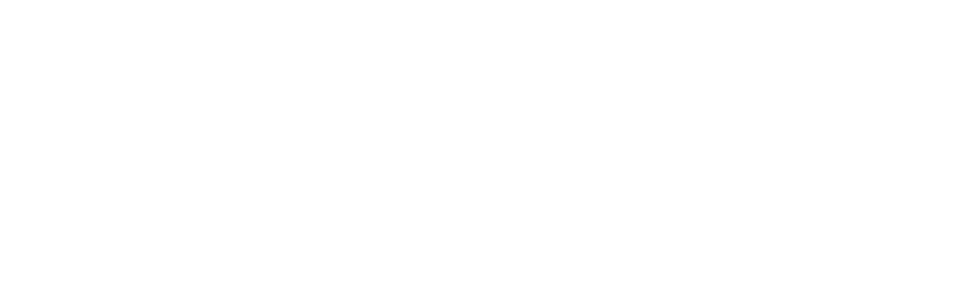
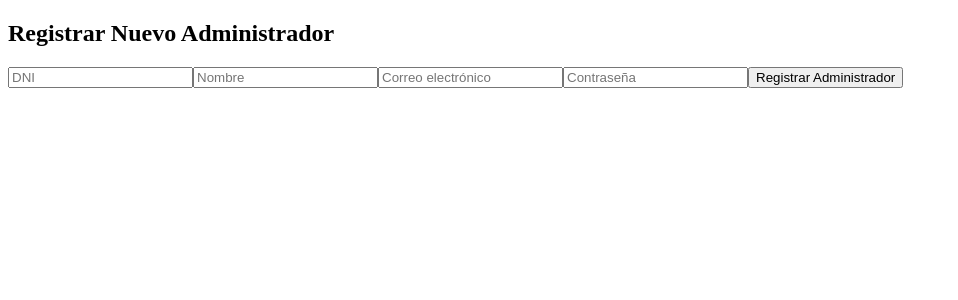
Before and after one commit to JeremyPD/Hotelhosting, a React (Create React App) app: page /admin_register in a window 1280 px wide. Before the commit this address had no page. Shown: the top 300 px of the page, without its empty margins (0-958 px from the left). Built offline with nearby package versions, Linux system fonts and the light colour scheme.

Commit message:
Primer commit

```diff
--- a/src/App.js
+++ b/src/App.js
@@ -1,15 +1,22 @@
 import React from 'react';
-import { Route, Routes } from 'react-router-dom';
+import { Navigate, Route, Routes } from 'react-router-dom';
+import Admin from './pages/Admin';
+import Admin_Register from './pages/Admin_Register';
+import Home from "./pages/Home";
 import Login from './pages/Login';
 import Register from './pages/Register';
 import Success from './pages/Success';
 
 function App() {
   return (
-    <Routes>
-      <Route path="/" element={<Login />} />
+      <Routes>
+      <Route path="/" element={<Navigate to="/login" />} />
+      <Route path="/login" element={<Login />} />
       <Route path="/register" element={<Register />} />
+      <Route path="/home" element={<Home />} />
+      <Route path="/admin" element={<Admin />} />
       <Route path="/success" element={<Success />} />
+      <Route path="/admin_register" element={<Admin_Register />} />
     </Routes>
   );
 }
--- /dev/null
+++ b/src/pages/Admin.js
@@ -0,0 +1,17 @@
+import React from 'react';
+import { Link } from 'react-router-dom';
+
+function Admin() {
+  return (
+    <div>
+      <h2>Vista de Administrador</h2>
+      <p>Bienvenido, administrador.</p>
+
+      <Link to="/admin_register">
+        <button>Registrar Nuevo Administrador</button>
+      </Link>
+    </div>
+  );
+}
+
+export default Admin;
--- /dev/null
+++ b/src/pages/Admin_Register.js
@@ -0,0 +1,74 @@
+import { createUserWithEmailAndPassword } from 'firebase/auth';
+import { addDoc, collection } from 'firebase/firestore';
+import React, { useState } from 'react';
+import { useNavigate } from 'react-router-dom';
+import { auth, db } from '../firebase';
+
+function Admin_Register() {
+  const [dni, setDni] = useState('');
+  const [name, setName] = useState('');
+  const [email, setEmail] = useState('');
+  const [password, setPassword] = useState('');
+  const [role, setRole] = useState('ADMINISTRADOR'); // Rol predefinido como ADMINISTRADOR
+  const [error, setError] = useState('');
+  const navigate = useNavigate();
+
+  const handleRegister = async (e) => {
+    e.preventDefault();
+
+    try {
+      // Crear un nuevo usuario en Firebase Authentication
+      const userCredential = await createUserWithEmailAndPassword(auth, email, password);
+      const user = userCredential.user;
+
+      // Guardar los datos en la colección "Admin" en Firestore
+      await addDoc(collection(db, 'Admin'), {
+        DNI: dni,
+        nombre: name,
+        correo: email,
+        contraseña: password, // Recuerda: nunca guardes contraseñas en texto plano en producción
+        rol: role,
+      });
+
+      navigate('/admin'); // Redirigir a la vista de Admin después de registrar un nuevo admin
+    } catch (error) {
+      setError('Error al registrar: ' + error.message);
+    }
+  };
+
+  return (
+    <div>
+      <h2>Registrar Nuevo Administrador</h2>
+      {error && <p style={{ color: 'red' }}>{error}</p>}
+      <form onSubmit={handleRegister}>
+        <input
+          type="text"
+          placeholder="DNI"
+          value={dni}
+          onChange={(e) => setDni(e.target.value)}
+        />
+        <input
+          type="text"
+          placeholder="Nombre"
+          value={name}
+          onChange={(e) => setName(e.target.value)}
+        />
+        <input
+          type="email"
+          placeholder="Correo electrónico"
+          value={email}
+          onChange={(e) => setEmail(e.target.value)}
+        />
+        <input
+          type="password"
+          placeholder="Contraseña"
+          value={password}
+          onChange={(e) => setPassword(e.target.value)}
+        />
+        <button type="submit">Registrar Administrador</button>
+      </form>
+    </div>
+  );
+}
+
+export default Admin_Register;
--- a/src/pages/Login.js
+++ b/src/pages/Login.js
@@ -1,7 +1,8 @@
 import { signInWithEmailAndPassword } from 'firebase/auth';
+import { collection, getDocs, query, where } from 'firebase/firestore';
 import React, { useState } from 'react';
 import { Link, useNavigate } from 'react-router-dom';
-import { auth } from '../firebase';
+import { auth, db } from '../firebase'; // Asegúrate de que `db` esté importado
 
 function Login() {
   const [email, setEmail] = useState('');
@@ -13,8 +14,32 @@ function Login() {
     e.preventDefault();
 
     try {
-      await signInWithEmailAndPassword(auth, email, password);
-      navigate('/success'); // Redirige a la vista de inicio de sesión exitoso
+      const userCredential = await signInWithEmailAndPassword(auth, email, password);
+      const user = userCredential.user;
+
+      // Array con las colecciones que queremos buscar
+      const collections = ['Usuario', 'Admin'];
+
+      let found = false;
+
+      for (const col of collections) {
+        const q = query(collection(db, col), where('correo', '==', email));
+        const querySnapshot = await getDocs(q);
+
+        querySnapshot.forEach((doc) => {
+          const userData = doc.data();
+          if (userData.rol === 'ADMINISTRADOR') {
+            navigate('/admin'); // Redirige a la vista de administrador
+            found = true;
+          }
+        });
+
+        if (found) break;
+      }
+
+      if (!found) {
+        navigate('/success'); // Si no se encontró rol o no es ADMINISTRADOR, redirige a success
+      }
     } catch (error) {
       setError('Error al iniciar sesión: ' + error.message);
     }
--- a/src/pages/Register.js
+++ b/src/pages/Register.js
@@ -1,60 +1,56 @@
-import { createUserWithEmailAndPassword } from 'firebase/auth';
-import { doc, setDoc } from 'firebase/firestore';
-import React, { useState } from 'react';
-import { useNavigate } from 'react-router-dom';
-import { auth, db } from '../firebase';
+import { createUserWithEmailAndPassword } from "firebase/auth";
+import { doc, setDoc } from "firebase/firestore";
+import React, { useState } from "react";
+import { useNavigate } from "react-router-dom";
+import { auth, db } from "../firebase"; // Asegúrate de importar correctamente 'auth' y 'db'
 
-function Register() {
-  const [name, setName] = useState('');
-  const [email, setEmail] = useState('');
-  const [dni, setDni] = useState('');
-  const [phone, setPhone] = useState('');
-  const [password, setPassword] = useState('');
-  const [confirmPassword, setConfirmPassword] = useState('');
-  const [error, setError] = useState('');
+const Register = () => {
+  const [email, setEmail] = useState("");
+  const [password, setPassword] = useState("");
+  const [confirmPassword, setConfirmPassword] = useState("");
+  const [name, setName] = useState("");
+  const [DNI, setDNI] = useState("");
+  const [phone, setPhone] = useState("");
+  const [error, setError] = useState("");
+
   const navigate = useNavigate();
 
   const handleRegister = async (e) => {
     e.preventDefault();
+    setError("");
 
-    // Validar formulario
-    if (!name || !email || !dni || !phone || !password || !confirmPassword) {
-      setError('Por favor, complete todos los campos');
+    if (password !== confirmPassword) {
+      setError("Las contraseñas no coinciden.");
       return;
     }
 
     if (password.length < 8) {
-      setError('La contraseña debe tener al menos 8 caracteres');
-      return;
-    }
-
-    if (password !== confirmPassword) {
-      setError('Las contraseñas no coinciden');
+      setError("La contraseña debe tener al menos 8 caracteres.");
       return;
     }
 
     try {
-      // Crear usuario en Firebase Authentication
       const userCredential = await createUserWithEmailAndPassword(auth, email, password);
       const user = userCredential.user;
 
-      // Guardar información del usuario en Firestore Database
-      await setDoc(doc(db, 'Usuario', user.uid), {
-        uid: user.uid,
-        name,
-        email,
-        dni,
-        phone,
+      // Guardar los datos del usuario en Firestore con los nombres de campo personalizados
+      await setDoc(doc(db, "Usuario", user.uid), {
+        DNI: DNI,
+        correo: email,
+        nombre: name,
+        telefono: phone,
+        contraseña: password, // Guardar la contraseña tal como se pidió
       });
 
-      // Redirigir a la vista de login
-      navigate('/');
+      // Redirigir a la vista de login después del registro exitoso
+      navigate("/login");
     } catch (error) {
-      // Manejar errores específicos
-      if (error.code === 'auth/email-already-in-use') {
-        setError('El correo electrónico ya está en uso. Intente con otro.');
+      if (error.code === "auth/email-already-in-use") {
+        setError("El correo ya está registrado.");
+      } else if (error.code === "auth/weak-password") {
+        setError("La contraseña es demasiado débil.");
       } else {
-        setError('Error al registrar: ' + error.message);
+        setError("Error al registrar: " + error.message);
       }
     }
   };
@@ -62,48 +58,54 @@ function Register() {
   return (
     <div>
       <h2>Registrar Usuario</h2>
-      {error && <p style={{ color: 'red' }}>{error}</p>}
+      {error && <p style={{ color: "red" }}>{error}</p>}
       <form onSubmit={handleRegister}>
         <input
           type="text"
           placeholder="Nombre"
           value={name}
           onChange={(e) => setName(e.target.value)}
+          required
         />
         <input
           type="email"
-          placeholder="Correo electrónico"
+          placeholder="Correo"
           value={email}
           onChange={(e) => setEmail(e.target.value)}
+          required
         />
         <input
           type="text"
           placeholder="DNI"
-          value={dni}
-          onChange={(e) => setDni(e.target.value)}
+          value={DNI}
+          onChange={(e) => setDNI(e.target.value)}
+          required
         />
         <input
-          type="text"
+          type="tel"
           placeholder="Teléfono"
           value={phone}
           onChange={(e) => setPhone(e.target.value)}
+          required
         />
         <input
           type="password"
           placeholder="Contraseña"
           value={password}
           onChange={(e) => setPassword(e.target.value)}
+          required
         />
         <input
           type="password"
-          placeholder="Confirmar Contraseña"
+          placeholder="Confirma Contraseña"
           value={confirmPassword}
           onChange={(e) => setConfirmPassword(e.target.value)}
+          required
         />
         <button type="submit">Registrar</button>
       </form>
     </div>
   );
-}
+};
 
 export default Register;
--- a/src/pages/Success.js
+++ b/src/pages/Success.js
@@ -1,12 +1,12 @@
 import React from 'react';
 
-const Success = () => {
+function Success() {
   return (
     <div>
-      <h2>Inicio de Sesión Exitoso</h2>
-      <p>¡Has iniciado sesión con éxito!</p>
+      <h2>Inicio de sesión exitoso</h2>
+      <p>Bienvenido, has iniciado sesión correctamente.</p>
     </div>
   );
-};
+}
 
 export default Success;
```
